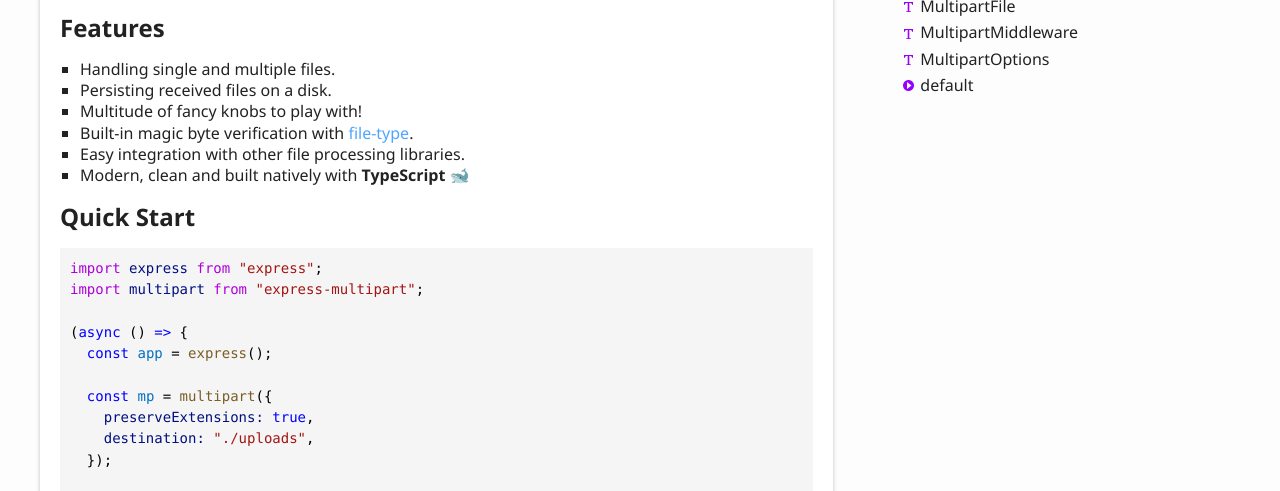
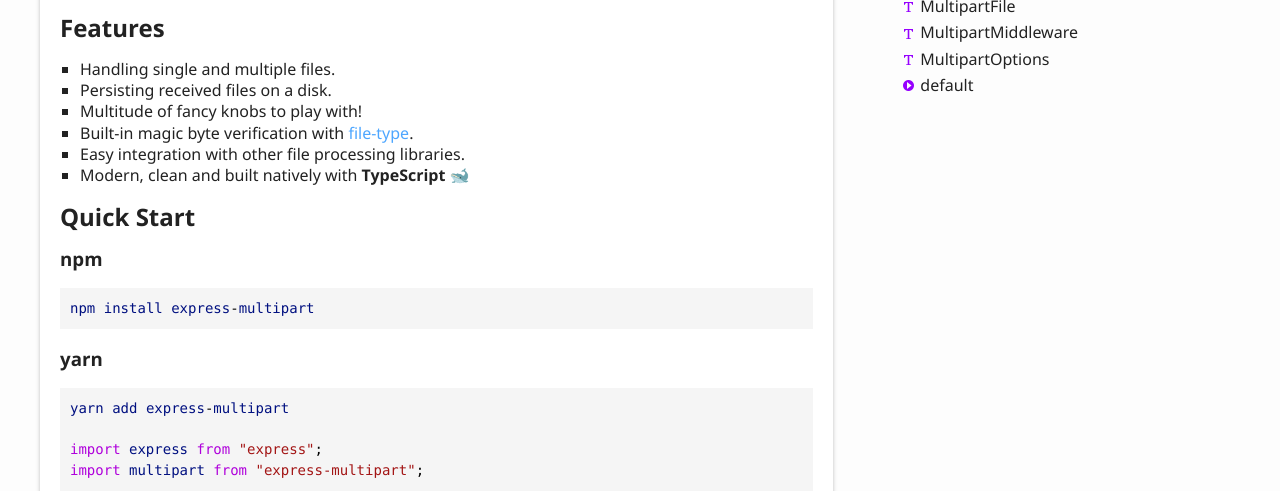
Before and after one commit to SocketByte/express-multipart, a website: page docs/index.html in a window 1280 px wide. Shown: the part 282-773 px from the top of the page. Drawn offline with Linux system fonts and the light colour scheme.

Commit message:
Add npm/yarn installation tips

```diff
--- a/docs/index.html
+++ b/docs/index.html
@@ -76,6 +76,16 @@
 				<a href="#quick-start" id="quick-start" style="color: inherit; text-decoration: none;">
 					<h2>Quick Start</h2>
 				</a>
+				<a href="#npm" id="npm" style="color: inherit; text-decoration: none;">
+					<h3>npm</h3>
+				</a>
+				<pre><code><span style="color: #001080">npm</span><span style="color: #000000"> </span><span style="color: #001080">install</span><span style="color: #000000"> </span><span style="color: #001080">express</span><span style="color: #000000">-</span><span style="color: #001080">multipart</span>
+</code></pre>
+				<a href="#yarn" id="yarn" style="color: inherit; text-decoration: none;">
+					<h3>yarn</h3>
+				</a>
+				<pre><code><span style="color: #001080">yarn</span><span style="color: #000000"> </span><span style="color: #001080">add</span><span style="color: #000000"> </span><span style="color: #001080">express</span><span style="color: #000000">-</span><span style="color: #001080">multipart</span>
+</code></pre>
 				<pre><code class="language-typescript"><span style="color: #AF00DB">import</span><span style="color: #000000"> </span><span style="color: #001080">express</span><span style="color: #000000"> </span><span style="color: #AF00DB">from</span><span style="color: #000000"> </span><span style="color: #A31515">&quot;express&quot;</span><span style="color: #000000">;</span>
 <span style="color: #AF00DB">import</span><span style="color: #000000"> </span><span style="color: #001080">multipart</span><span style="color: #000000"> </span><span style="color: #AF00DB">from</span><span style="color: #000000"> </span><span style="color: #A31515">&quot;express-multipart&quot;</span><span style="color: #000000">;</span>
 
```
Also changed, not shown: README.md.
